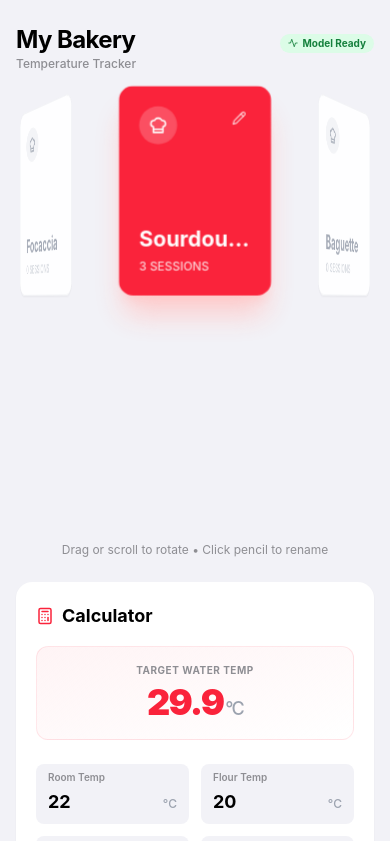
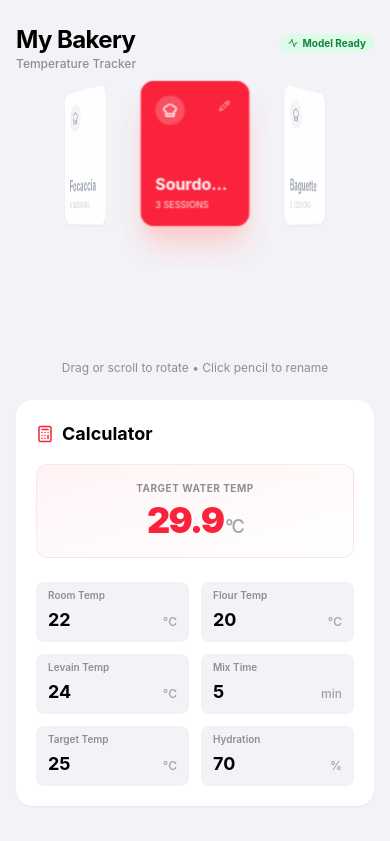
Before and after one commit to ghryan0000/dough-temp-tracker, a React (Vite) app: page / in a window 390 px wide. Shown: the top 841 px of the page. Built offline with nearby package versions, Linux system fonts and the light colour scheme.

Commit message:
Mobile optimization: touch support and compact layout

```diff
--- a/dough-temp-tracker.tsx
+++ b/dough-temp-tracker.tsx
@@ -292,7 +292,7 @@ export default function DoughTempTracker() {
 
           {/* Left Column: Jukebox Selector (Tracker Item) */}
           <div className="md:col-span-5 flex flex-col items-center">
-            <div className="w-full aspect-square relative perspective-1000 my-8">
+            <div className="w-full h-56 md:h-auto md:aspect-square relative perspective-1000 my-2 md:my-8">
               <JukeboxSelector
                 products={products}
                 currentProduct={currentProduct}
@@ -443,10 +443,11 @@ function JukeboxSelector({ products, currentProduct, rotation, setRotation, setC
   const [editingIndex, setEditingIndex] = useState(null);
   const [editValue, setEditValue] = useState('');
 
-  const radius = 160; // Distance from center
+  // Reduced radius for mobile compactness (was 160)
+  const radius = 120;
 
   const handleMouseDown = (e) => {
-    if (editingIndex !== null) return; // Don't drag while editing
+    if (editingIndex !== null) return;
     setIsDragging(true);
     setStartX(e.clientX);
     setStartRotation(rotation);
@@ -461,6 +462,30 @@ function JukeboxSelector({ products, currentProduct, rotation, setRotation, setC
   const handleMouseUp = () => {
     if (!isDragging) return;
     setIsDragging(false);
+    snapRotation();
+  };
+
+  // Touch handlers for mobile
+  const handleTouchStart = (e) => {
+    if (editingIndex !== null) return;
+    setIsDragging(true);
+    setStartX(e.touches[0].clientX);
+    setStartRotation(rotation);
+  };
+
+  const handleTouchMove = (e) => {
+    if (!isDragging) return;
+    const deltaX = e.touches[0].clientX - startX;
+    setRotation(startRotation + (deltaX * 0.5));
+  };
+
+  const handleTouchEnd = () => {
+    if (!isDragging) return;
+    setIsDragging(false);
+    snapRotation();
+  };
+
+  const snapRotation = () => {
     const snappedRotation = Math.round(rotation / 60) * 60;
     setRotation(snappedRotation);
 
@@ -495,6 +520,9 @@ function JukeboxSelector({ products, currentProduct, rotation, setRotation, setC
       onMouseMove={handleMouseMove}
       onMouseUp={handleMouseUp}
       onMouseLeave={handleMouseUp}
+      onTouchStart={handleTouchStart}
+      onTouchMove={handleTouchMove}
+      onTouchEnd={handleTouchEnd}
       style={{ transform: `rotateY(${rotation}deg)` }}
     >
       {products.map((product, index) => {
@@ -505,26 +533,26 @@ function JukeboxSelector({ products, currentProduct, rotation, setRotation, setC
 
         return (
           <div
-            key={index} // Use index as key since product name changes
+            key={index}
             onClick={(e) => { e.stopPropagation(); !isEditing && handleFaceClick(index); }}
-            className={`absolute top-0 left-0 right-0 mx-auto w-32 h-44 rounded-xl p-4 flex flex-col justify-between backface-hidden border transition-all duration-300 ${isActive
-                ? 'bg-apple-red text-white shadow-xl shadow-red-200 border-transparent z-10'
-                : 'bg-white text-gray-400 border-gray-100 shadow-sm opacity-90 hover:opacity-100'
+            className={`absolute top-0 left-0 right-0 mx-auto w-24 h-32 rounded-xl p-3 flex flex-col justify-between backface-hidden border transition-all duration-300 ${isActive
+              ? 'bg-apple-red text-white shadow-xl shadow-red-200 border-transparent z-10'
+              : 'bg-white text-gray-400 border-gray-100 shadow-sm opacity-90 hover:opacity-100'
               }`}
             style={{
               transform: `rotateY(${angle}deg) translateZ(${radius}px)`,
             }}
           >
             <div className="flex justify-between items-start">
-              <div className={`p-2 rounded-full w-fit ${isActive ? 'bg-white/20' : 'bg-gray-100'}`}>
-                <ChefHat size={16} />
+              <div className={`p-1.5 rounded-full w-fit ${isActive ? 'bg-white/20' : 'bg-gray-100'}`}>
+                <ChefHat size={14} />
               </div>
               {isActive && !isEditing && (
                 <button
                   onClick={(e) => { e.stopPropagation(); startEditing(index, product); }}
                   className="p-1 hover:bg-white/20 rounded text-white/80 hover:text-white transition-colors"
                 >
-                  <Pencil size={12} />
+                  <Pencil size={10} />
                 </button>
               )}
             </div>
@@ -537,18 +565,18 @@ function JukeboxSelector({ products, currentProduct, rotation, setRotation, setC
                     onChange={(e) => setEditValue(e.target.value)}
                     onBlur={() => saveEdit(index)}
                     onKeyDown={(e) => e.key === 'Enter' && saveEdit(index)}
-                    className="w-full text-sm font-bold bg-white text-black rounded px-1 py-0.5 outline-none"
+                    className="w-full text-xs font-bold bg-white text-black rounded px-1 py-0.5 outline-none"
                     autoFocus
                     onClick={(e) => e.stopPropagation()}
                   />
                   <button onClick={(e) => { e.stopPropagation(); saveEdit(index); }} className="text-white hover:text-green-200">
-                    <Check size={14} />
+                    <Check size={12} />
                   </button>
                 </div>
               ) : (
-                <div className="font-bold text-lg leading-tight mb-1 truncate" title={product}>{product}</div>
+                <div className="font-bold text-sm leading-tight mb-1 truncate" title={product}>{product}</div>
               )}
-              <div className={`text-[10px] font-medium ${isActive ? 'text-white/80' : 'text-gray-300'}`}>
+              <div className={`text-[8px] font-medium ${isActive ? 'text-white/80' : 'text-gray-300'}`}>
                 {count} SESSIONS
               </div>
             </div>
```
